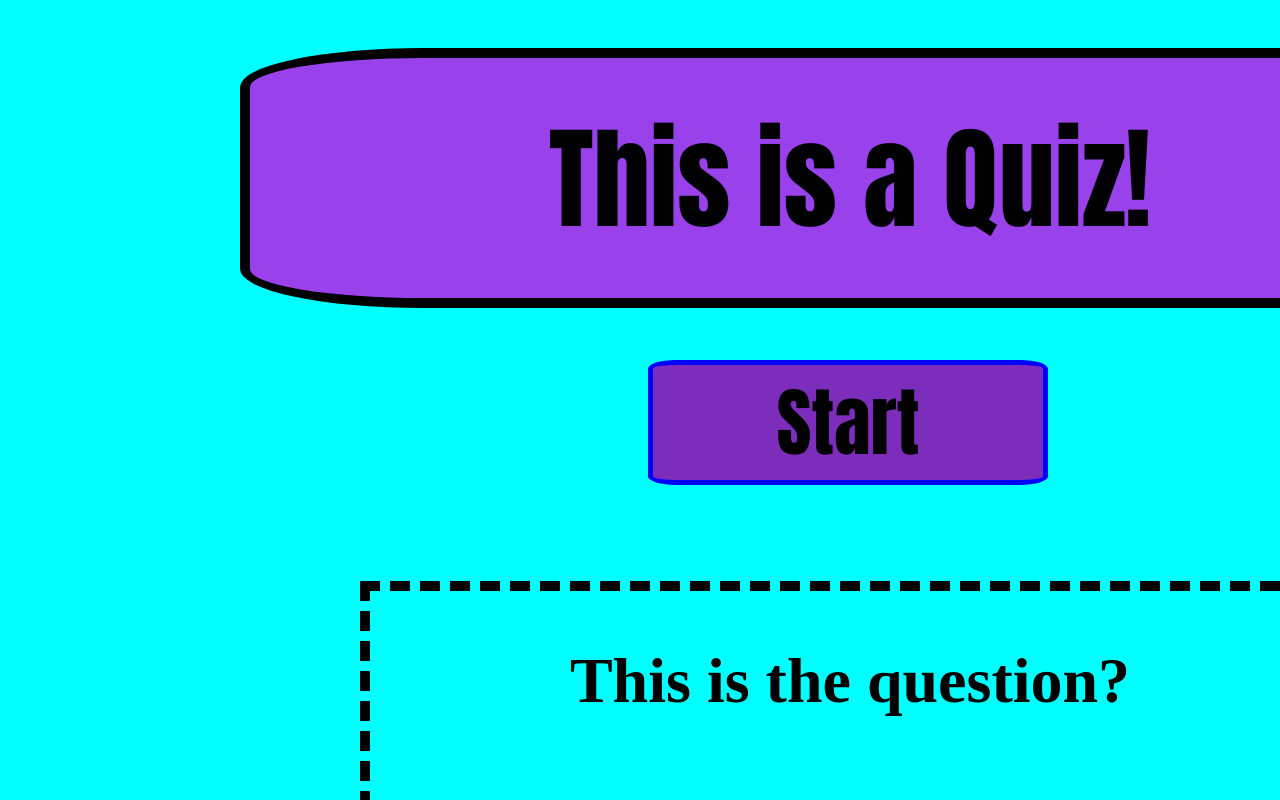
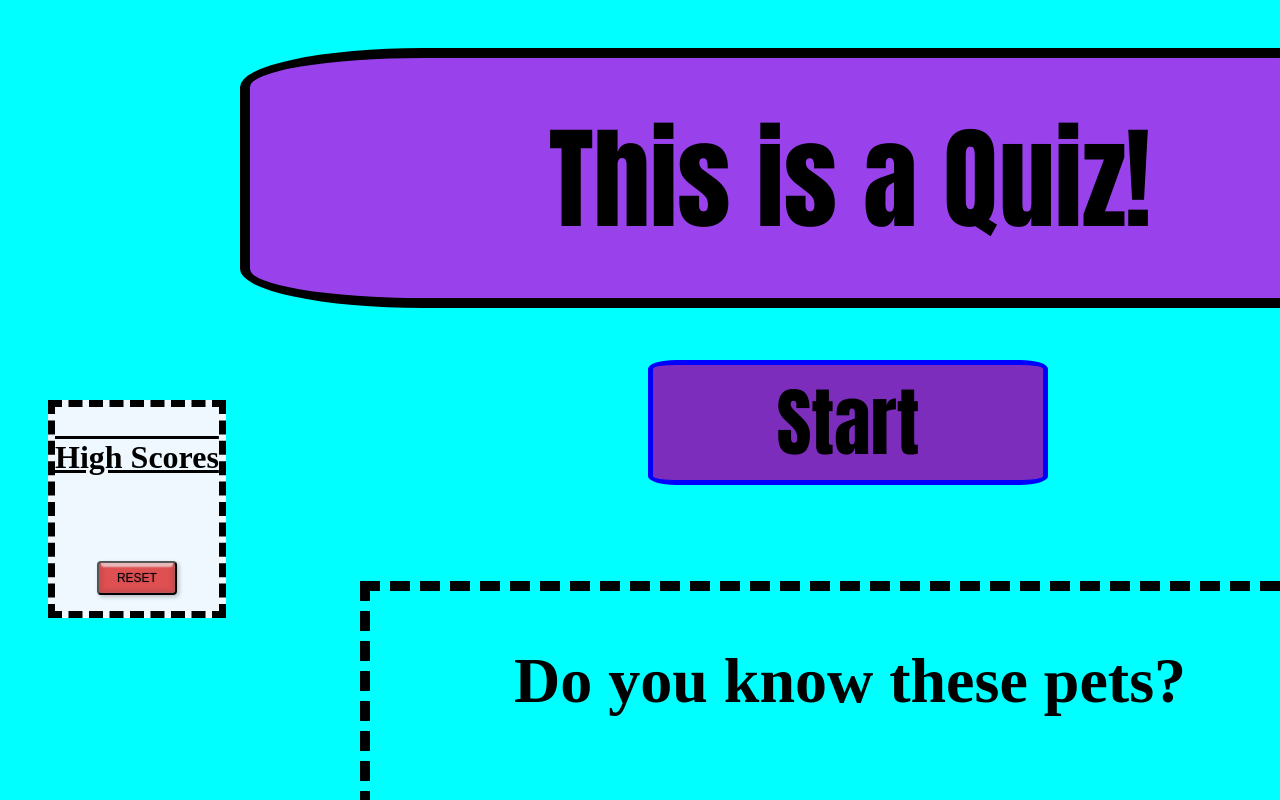
Before and after one commit to Kmac5000/Timed_Quiz, a plain HTML site: page index.html in a window 1280 px wide. Shown: the top 800 px of the page. Drawn offline with nearby package versions, Linux system fonts and the light colour scheme.

Commit message:
reset button

```diff
--- a/assets/javascript.js
+++ b/assets/javascript.js
@@ -1,7 +1,7 @@
 var startBtn = $("#game-btn");
 var askQuestion =$(".quesHead");
 var timeEl = $("#timer");
-var scoreList = $("#high-scores");
+var scoreList = $("#scoreList");
 var timerText = $("#timer");
 var gameBtn = $(".ansBox");
 var showQuestion = $("#start");
@@ -12,7 +12,7 @@ var ansBtn4 = $("#answer4");
 var questionCount = 0;
 var rightWrong = $("#rightWrong");
 var list = $(".colList")
-
+var resetScoreBtn = $("#resetScoreBtn")
 
 // Object for question, answer,
 var questAnswers = [
@@ -22,7 +22,7 @@ var questAnswers = [
         correctAnswer: "3"
     },
     {
-        question: "What color is Lorelia?",
+        question: "What color is Lorelai?",
         answers: ["black", "yellow", "brown", "pink"],
         correctAnswer: "3"
     },
@@ -32,17 +32,17 @@ var questAnswers = [
         correctAnswer: "4"
     },
     {
-        question: "Cletus was..",
+        question: "Cletus is..",
         answers: ["super cuddly", "really big", "my best bud", "all of the above"],
         correctAnswer: "4"
     },
     {
-        question: "Lorelia is hungry when?",
+        question: "Lorelai is hungry when?",
         answers: ["morning", "afternoon", "both a & b", "none of the above"],
         correctAnswer: "3"
     },
     {
-        question: "Lorelia is hungry when?",
+        question: "Lorelai is hungry when?",
         answers: ["morning", "afternoon", "both a & b", "none of the above"],
         correctAnswer: "3"
     },
@@ -60,7 +60,7 @@ var questAnswers = [
         question: "Punkin is a...",
         answers: ["cat", "dog", "turtle", "none of the above"],
         correctAnswer: "1"
-    },
+    }
 ];
 
 // game logic
@@ -89,6 +89,7 @@ startBtn.on("click", startGame);
 
 
 gameBtn.on("click", checkAnswer);
+
 
 
 
@@ -172,7 +173,7 @@ function endGame() {
     ansBtn4.hide();
     askQuestion.hide();
 
-    var initials = prompt("Your score, " + score + " Please enter your initials");
+    var initials = prompt("You got, " + score + " Please enter your initials");
     var currentScores = JSON.parse(localStorage.getItem("score")) || []
     var userObj = {
         initials,
@@ -198,14 +199,12 @@ function renderScores() {
     for (let i = 0; i < currentScores.length; i++) {
         var scoreObj = currentScores[i];
         var newLi = $("<li>", {
-            class: "list-group-item"
+            class: "list-group-item",
+
         });
 
-
-
-
-        newLi.text(scoreObj.initials + " = " + scoreObj.score)
-        scoreList.append(newLi)
+        newLi.text(scoreObj.initials + " = " + scoreObj.score);
+        scoreList.append(newLi);
 
 
     }
@@ -218,6 +217,13 @@ function renderquestion() {
 
 }
 
+var listGroup = $(".list-group-item")
+resetScoreBtn.on("click", clearScore);
+function clearScore() {
+    localStorage.clear();
+
+}
+
 
 
 
--- a/assets/style.css
+++ b/assets/style.css
@@ -1,5 +1,9 @@
 * {
     background-color: aqua;0
+}
+
+:root {
+    --colorWhite: aliceblue;
 }
 
 .topBox {
@@ -93,12 +97,77 @@ ul {
     display: flex;
     position: absolute;
     flex-direction: column;
+    align-items: center;
+    height: auto;
+    width: auto;
     top: 25rem;
-    left:3rem;lon
+    left:3rem;
     width: auto;
     font-size: 1rem;
+    background: var(--colorWhite);
+    border: 7px dashed black;
 
 }
+
+#headerHigh {
+    font-size: 2rem;
+    background-color: var(--colorWhite);
+    text-decoration: underline overline;
+
+}
+
+#scoreList {
+    text-align: center;
+    background-color: var(--colorWhite);
+}
+
+.list-group-item {
+    list-style: none;
+    background-color: var(--colorWhite);
+}
+
+#resetScoreBtn {
+
+    background-color: rgba(216, 19, 19, 0.729);
+    width: 5rem;
+    margin: 1rem;
+    display: inline-block;
+    color: black;
+    text-shadow: 0 0 2px rgba(0, 0, 0, .3);
+    font-family: sans-serif;
+    box-shadow:
+        inset 0 0 2px 0 rgba(255, 255, 255, .4),
+        inset 0 0 3px 0 rgba(0, 0, 0, .4),
+        inset 0 0 3px 5px rgba(0, 0, 0, .05),
+        2px 2px 4px 0 rgba(0, 0, 0, .25);
+    border-radius: 4px;
+    padding: 8px 16px;
+    font-size: 12px;
+    line-height: 14px;
+    position: relative;
+}
+
+#resetScoreBtn:before,
+#resetScoreBtn:after {
+    content: '';
+    display: block;
+    position: absolute;
+    left: 2px;
+    right: 2px;
+    height: 3px;
+}
+
+#resetScoreBtn:before {
+    top: 0;
+    border-bottom-left-radius: 4px;
+    border-bottom-right-radius: 4px;
+    background: rgba(255, 255, 255, .6);
+    box-shadow: 0 1px 2px 0 rgba(255, 255, 255, .6);
+}
+
+
+
+
 
 
 
--- a/index.html
+++ b/index.html
@@ -19,7 +19,7 @@
     </section>
             <!-- question boxes -->
     <section class = "question primary" id = "start">
-        <h2 class="quesHead">This is the question?</h2>
+        <h2 class="quesHead">Do you know these pets?</h2>
         <ul class="colList">
             <li>
                 <button class = "ansBox" value = "1" id = "answer1">Answer1</button>
@@ -37,8 +37,9 @@
     </section>
 
     <section id = "high-scores">
-        <h3>High Scores</h3>
-        <h3></h3>
+        <h3 id = "headerHigh">High Scores</h3>
+        <h3 id = "scoreList"></h3>
+        <button id = "resetScoreBtn" class = "button">RESET</button>
     </section>
 
     <section id="rightWrong">
```
